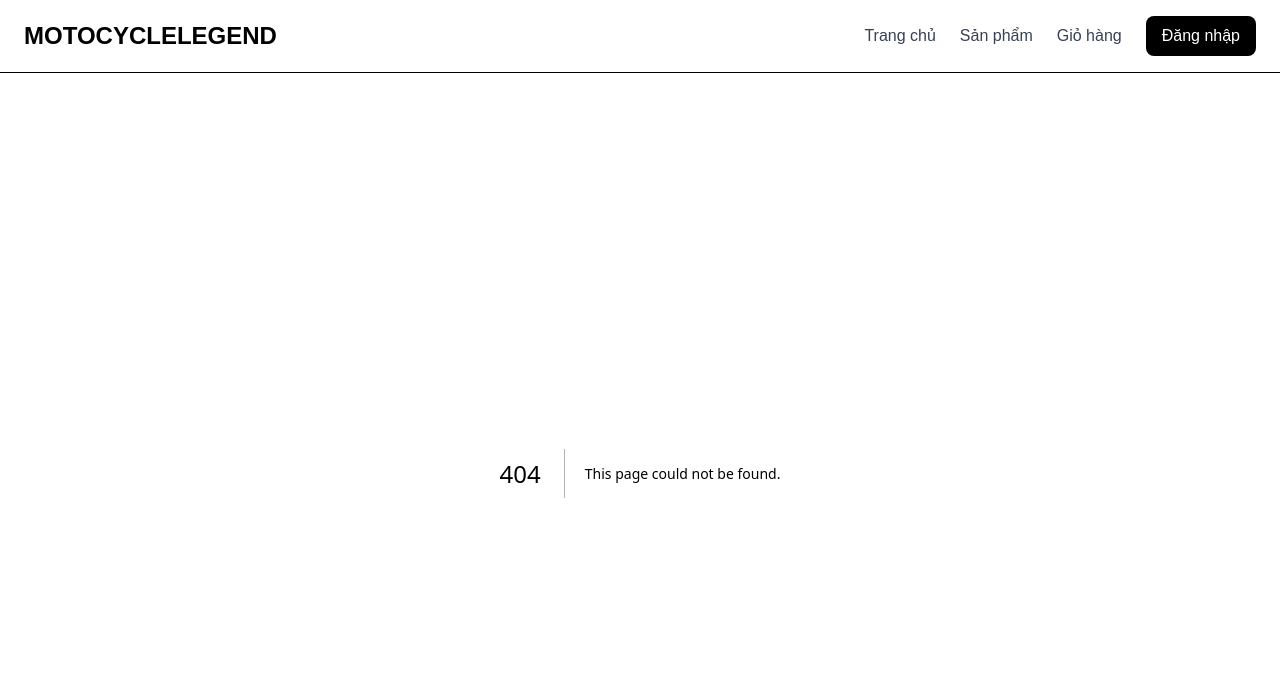
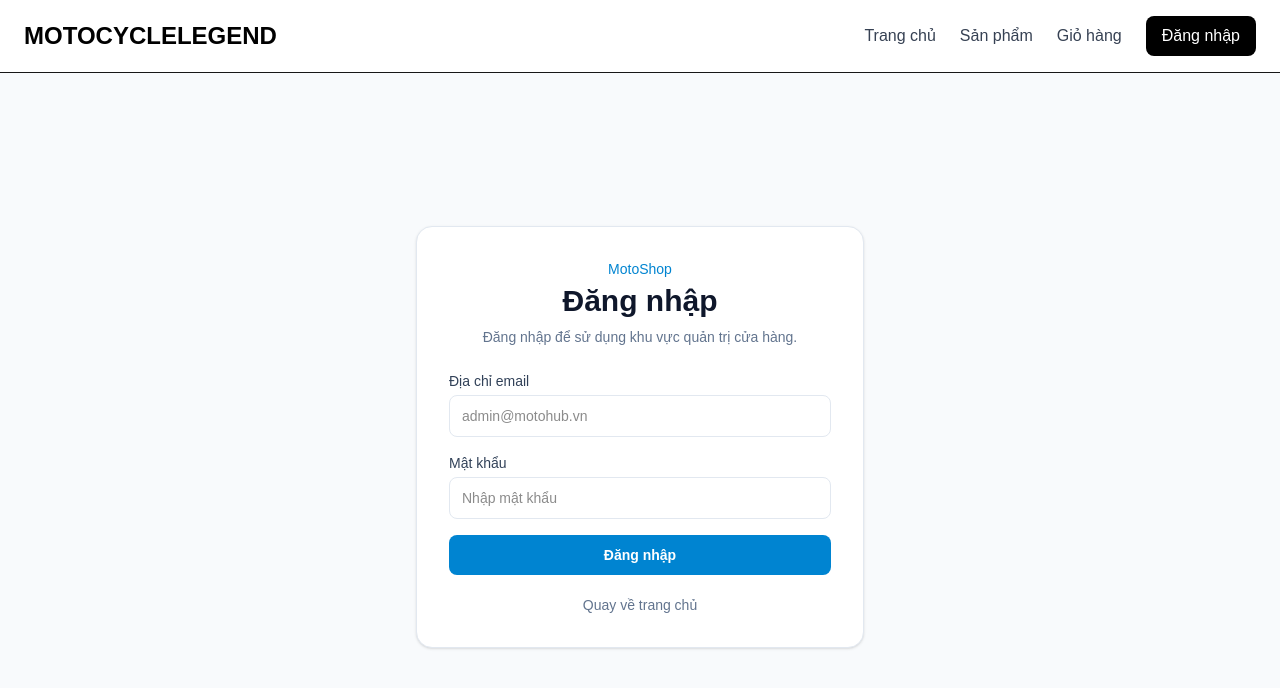
Before and after one commit to nguyenvutruongson23062006/THLTW_HungSon_24D_Temp, a Next.js app in the folder frontend/: page /login in a window 1280 px wide. Before the commit this address had no page. Shown: the top 688 px of the page. Built offline with nearby package versions, Linux system fonts and the light colour scheme; no server answers.

Commit message:
làm trang khách hàng và đăng nhập

```diff
--- a/frontend/app/admin/layout.tsx
+++ b/frontend/app/admin/layout.tsx
@@ -1,11 +1,65 @@
+"use client";
+
+import { useEffect, useState } from "react";
+import { useRouter } from "next/navigation";
+
 import ThanhBenQuanTri from "@/components/admin/ThanhBenQuanTri";
 import ThanhTrenQuanTri from "@/components/admin/ThanhTrenQuanTri";
+import {
+  layThongTinNguoiDung,
+  xoaPhienDangNhap,
+} from "@/lib/api/authApi";
 
 export default function BoCucQuanTri({
   children,
 }: Readonly<{
   children: React.ReactNode;
 }>) {
+  const router = useRouter();
+  const [dangKiemTra, setDangKiemTra] = useState(true);
+
+  useEffect(() => {
+    let daHuy = false;
+    const token = localStorage.getItem("auth_token") ??
+      localStorage.getItem("token");
+
+    if (!token) {
+      router.replace("/login");
+      return () => {
+        daHuy = true;
+      };
+    }
+
+    layThongTinNguoiDung()
+      .then(({ user }) => {
+        if (user.vai_tro !== "quan_tri_vien") {
+          xoaPhienDangNhap();
+          router.replace("/login");
+          return;
+        }
+
+        if (!daHuy) {
+          setDangKiemTra(false);
+        }
+      })
+      .catch(() => {
+        xoaPhienDangNhap();
+        router.replace("/login");
+      });
+
+    return () => {
+      daHuy = true;
+    };
+  }, [router]);
+
+  if (dangKiemTra) {
+    return (
+      <div className="flex min-h-screen items-center justify-center bg-[#edf5fc] text-sm text-slate-500">
+        Đang kiểm tra phiên quản trị...
+      </div>
+    );
+  }
+
   return (
     <div className="min-h-screen bg-[#edf5fc] text-slate-900">
       <div className="flex min-h-screen">
--- a/frontend/app/admin/nguoi-dung/page.tsx
+++ b/frontend/app/admin/nguoi-dung/page.tsx
@@ -108,7 +108,7 @@ export default function QuanLyNguoiDung() {
     NguoiDung[]
   >([]);
   const [tuKhoa, setTuKhoa] = useState("");
-  const [vaiTroLoc, setVaiTroLoc] = useState("thanh_vien");
+  const [vaiTroLoc, setVaiTroLoc] = useState("tat_ca");
   const [trangThaiLoc, setTrangThaiLoc] = useState("tat_ca");
   const [dangTai, setDangTai] = useState(true);
   const [dangTaiLai, setDangTaiLai] = useState(false);
@@ -133,7 +133,7 @@ export default function QuanLyNguoiDung() {
       setLoi(
         loiApi instanceof Error
           ? loiApi.message
-          : "Không thể tải danh sách khách hàng.",
+          : "Không thể tải danh sách người dùng.",
       );
     } finally {
       setDangTai(false);
@@ -160,7 +160,7 @@ export default function QuanLyNguoiDung() {
         setLoi(
           loiApi instanceof Error
             ? loiApi.message
-            : "Không thể tải danh sách khách hàng.",
+            : "Không thể tải danh sách người dùng.",
         );
       })
       .finally(() => {
@@ -202,10 +202,6 @@ export default function QuanLyNguoiDung() {
     (nguoiDung) => nguoiDung.trang_thai === "hoat_dong",
   ).length;
 
-  const soKhachHang = danhSachNguoiDung.filter(
-    (nguoiDung) => nguoiDung.vai_tro === "thanh_vien",
-  ).length;
-
   const soNguoiBiKhoa = danhSachNguoiDung.filter(
     (nguoiDung) => nguoiDung.trang_thai !== "hoat_dong",
   ).length;
@@ -217,7 +213,7 @@ export default function QuanLyNguoiDung() {
           <p className="text-sm font-medium text-sky-600">Quản trị</p>
 
           <h1 className="mt-1 text-3xl font-bold text-slate-900">
-            Quản lý khách hàng
+            Quản lý người dùng
           </h1>
 
           <p className="mt-1 text-sm text-slate-500">
@@ -248,18 +244,11 @@ export default function QuanLyNguoiDung() {
         </div>
       )}
 
-      <div className="grid gap-4 sm:grid-cols-2 xl:grid-cols-4">
+      <div className="grid gap-4 sm:grid-cols-2 xl:grid-cols-3">
         <div className="rounded-xl border border-slate-200 bg-white p-5 shadow-sm">
           <p className="text-sm text-slate-500">Tổng tài khoản</p>
           <p className="mt-2 text-3xl font-bold text-slate-900">
             {danhSachNguoiDung.length}
-          </p>
-        </div>
-
-        <div className="rounded-xl border border-slate-200 bg-white p-5 shadow-sm">
-          <p className="text-sm text-slate-500">Khách hàng</p>
-          <p className="mt-2 text-3xl font-bold text-sky-600">
-            {soKhachHang}
           </p>
         </div>
 
@@ -282,7 +271,7 @@ export default function QuanLyNguoiDung() {
         <div className="flex flex-col gap-4 border-b border-slate-100 p-5 md:flex-row md:items-center md:justify-between">
           <div>
             <h2 className="font-semibold text-slate-900">
-              Danh sách khách hàng
+              Danh sách người dùng
             </h2>
 
             <p className="mt-1 text-xs text-slate-500">
@@ -324,14 +313,14 @@ export default function QuanLyNguoiDung() {
 
         {dangTai ? (
           <div className="p-8 text-center text-sm text-slate-500">
-            Đang tải danh sách khách hàng...
+            Đang tải danh sách người dùng...
           </div>
         ) : (
           <div className="overflow-x-auto">
             <table className="w-full min-w-[1050px] text-left text-sm">
               <thead className="bg-slate-50 text-xs text-slate-500">
                 <tr>
-                  <th className="px-5 py-3 font-medium">Khách hàng</th>
+                  <th className="px-5 py-3 font-medium">Người dùng</th>
                   <th className="px-5 py-3 font-medium">Liên hệ</th>
                   <th className="px-5 py-3 font-medium">Địa chỉ</th>
                   <th className="px-5 py-3 font-medium">Vai trò</th>
@@ -417,7 +406,7 @@ export default function QuanLyNguoiDung() {
 
             {danhSachHienThi.length === 0 && !loi && (
               <div className="p-8 text-center text-sm text-slate-500">
-                Không tìm thấy khách hàng phù hợp.
+                Không tìm thấy người dùng phù hợp.
               </div>
             )}
           </div>
--- /dev/null
+++ b/frontend/app/login/page.tsx
@@ -0,0 +1,120 @@
+"use client";
+
+import Link from "next/link";
+import { SyntheticEvent, useState } from "react";
+import { useRouter } from "next/navigation";
+
+import {
+  dangNhap,
+  luuPhienDangNhap,
+} from "@/lib/api/authApi";
+
+export default function DangNhapPage() {
+  const router = useRouter();
+  const [diaChiEmail, setDiaChiEmail] = useState("");
+  const [matKhau, setMatKhau] = useState("");
+  const [dangGui, setDangGui] = useState(false);
+  const [loi, setLoi] = useState("");
+
+  async function xuLyDangNhap(
+    event: SyntheticEvent<HTMLFormElement>,
+  ) {
+    event.preventDefault();
+    setLoi("");
+    setDangGui(true);
+
+    try {
+      const ketQua = await dangNhap(diaChiEmail.trim(), matKhau);
+
+      if (ketQua.user.vai_tro !== "quan_tri_vien") {
+        setLoi(
+          "Tài khoản này không có quyền quản trị viên để truy cập trang admin.",
+        );
+        return;
+      }
+
+      if (ketQua.user.trang_thai !== "hoat_dong") {
+        setLoi("Tài khoản quản trị viên hiện không hoạt động.");
+        return;
+      }
+
+      luuPhienDangNhap(ketQua);
+      router.replace("/admin");
+    } catch (loiApi) {
+      setLoi(
+        loiApi instanceof Error
+          ? loiApi.message
+          : "Không thể đăng nhập. Vui lòng thử lại.",
+      );
+    } finally {
+      setDangGui(false);
+    }
+  }
+
+  return (
+    <main className="flex min-h-[calc(100vh-73px)] items-center justify-center bg-slate-50 px-4 py-10">
+      <section className="w-full max-w-md rounded-2xl border border-slate-200 bg-white p-6 shadow-sm sm:p-8">
+        <div className="mb-6 text-center">
+          <p className="text-sm font-medium text-sky-600">MotoShop</p>
+          <h1 className="mt-1 text-3xl font-bold text-slate-900">
+            Đăng nhập
+          </h1>
+          <p className="mt-2 text-sm text-slate-500">
+            Đăng nhập để sử dụng khu vực quản trị cửa hàng.
+          </p>
+        </div>
+
+        {loi && (
+          <div className="mb-4 rounded-lg border border-rose-200 bg-rose-50 p-3 text-sm text-rose-700">
+            {loi}
+          </div>
+        )}
+
+        <form onSubmit={xuLyDangNhap} className="space-y-4">
+          <label className="block">
+            <span className="mb-1 block text-sm font-medium text-slate-700">
+              Địa chỉ email
+            </span>
+            <input
+              required
+              type="email"
+              value={diaChiEmail}
+              onChange={(event) => setDiaChiEmail(event.target.value)}
+              placeholder="admin@motohub.vn"
+              className="w-full rounded-lg border border-slate-200 px-3 py-2.5 text-sm outline-none transition focus:border-sky-500 focus:ring-2 focus:ring-sky-100"
+            />
+          </label>
+
+          <label className="block">
+            <span className="mb-1 block text-sm font-medium text-slate-700">
+              Mật khẩu
+            </span>
+            <input
+              required
+              type="password"
+              value={matKhau}
+              onChange={(event) => setMatKhau(event.target.value)}
+              placeholder="Nhập mật khẩu"
+              className="w-full rounded-lg border border-slate-200 px-3 py-2.5 text-sm outline-none transition focus:border-sky-500 focus:ring-2 focus:ring-sky-100"
+            />
+          </label>
+
+          <button
+            type="submit"
+            disabled={dangGui}
+            className="w-full rounded-lg bg-sky-600 px-4 py-2.5 text-sm font-semibold text-white transition hover:bg-sky-700 disabled:cursor-not-allowed disabled:opacity-60"
+          >
+            {dangGui ? "Đang đăng nhập..." : "Đăng nhập"}
+          </button>
+        </form>
+
+        <Link
+          href="/"
+          className="mt-5 block text-center text-sm text-slate-500 hover:text-sky-600"
+        >
+          Quay về trang chủ
+        </Link>
+      </section>
+    </main>
+  );
+}
--- a/frontend/components/admin/ThanhBenQuanTri.tsx
+++ b/frontend/components/admin/ThanhBenQuanTri.tsx
@@ -1,14 +1,16 @@
 "use client";
 
 import Link from "next/link";
-import { usePathname } from "next/navigation";
+import { usePathname, useRouter } from "next/navigation";
+
+import { dangXuat } from "@/lib/api/authApi";
 
 const mucQuanTri = [
   { nhan: "Dashboard", duongDan: "/admin", bieuTuong: "⌂" },
   { nhan: "Xe máy", duongDan: "/admin/san-pham", bieuTuong: "♢" },
   { nhan: "Hãng xe", duongDan: "/admin/thuong-hieu", bieuTuong: "◈" },
   { nhan: "Danh mục", duongDan: "/admin/danh-muc", bieuTuong: "▤" },
-  { nhan: "Khách hàng", duongDan: "/admin/nguoi-dung", bieuTuong: "♙" },
+  { nhan: "Người dùng", duongDan: "/admin/nguoi-dung", bieuTuong: "♙" },
   { nhan: "Đơn hàng", duongDan: "/admin/don-hang", bieuTuong: "▱" },
   { nhan: "Nhập hàng", duongDan: "/admin/phieu-nhap", bieuTuong: "↓" },
   { nhan: "Xuất hàng", duongDan: "/admin/phieu-xuat", bieuTuong: "↑" },
@@ -18,6 +20,7 @@ const mucQuanTri = [
 
 export default function ThanhBenQuanTri() {
   const duongDanHienTai = usePathname();
+  const router = useRouter();
 
   function dangChon(duongDan: string) {
     return duongDan === "/admin"
@@ -65,6 +68,10 @@ export default function ThanhBenQuanTri() {
       <div className="border-t border-white/10 px-5 py-5">
         <button
           type="button"
+          onClick={async () => {
+            await dangXuat();
+            router.replace("/login");
+          }}
           className="flex items-center gap-3 text-sm text-slate-200 transition hover:text-white"
         >
           <span className="text-lg" aria-hidden="true">
--- a/frontend/lib/api/apiClient.ts
+++ b/frontend/lib/api/apiClient.ts
@@ -33,7 +33,7 @@ export async function apiRequest<T>(
   const duLieu = await phanHoi.json();
 
   if (!phanHoi.ok) {
-    if (phanHoi.status === 401) {
+    if (phanHoi.status === 401 && duongDan !== "/login") {
       throw new Error(
         "Phiên đăng nhập đã hết hạn hoặc chưa đăng nhập tài khoản quản trị.",
       );
--- /dev/null
+++ b/frontend/lib/api/authApi.ts
@@ -0,0 +1,37 @@
+import { apiRequest } from "./apiClient";
+import type { KetQuaDangNhap, NguoiDung } from "@/types/admin";
+
+export function dangNhap(diaChiEmail: string, matKhau: string) {
+  return apiRequest<KetQuaDangNhap>("/login", {
+    method: "POST",
+    body: JSON.stringify({
+      dia_chi_email: diaChiEmail,
+      mat_khau: matKhau,
+    }),
+  });
+}
+
+export function layThongTinNguoiDung() {
+  return apiRequest<{ user: NguoiDung }>("/me");
+}
+
+export async function dangXuat() {
+  try {
+    await apiRequest<{ message: string }>("/logout", {
+      method: "POST",
+    });
+  } finally {
+    xoaPhienDangNhap();
+  }
+}
+
+export function luuPhienDangNhap(ketQua: KetQuaDangNhap) {
+  localStorage.setItem("auth_token", ketQua.token);
+  localStorage.setItem("nguoi_dung", JSON.stringify(ketQua.user));
+}
+
+export function xoaPhienDangNhap() {
+  localStorage.removeItem("auth_token");
+  localStorage.removeItem("token");
+  localStorage.removeItem("nguoi_dung");
+}
--- a/frontend/types/admin.ts
+++ b/frontend/types/admin.ts
@@ -29,6 +29,12 @@ export interface NguoiDung {
   trang_thai: string;
   ngay_tao: string | null;
   ngay_cap_nhat: string | null;
+}
+
+export interface KetQuaDangNhap {
+  message: string;
+  user: NguoiDung;
+  token: string;
 }
 
 export interface ThuongHieu {
```
